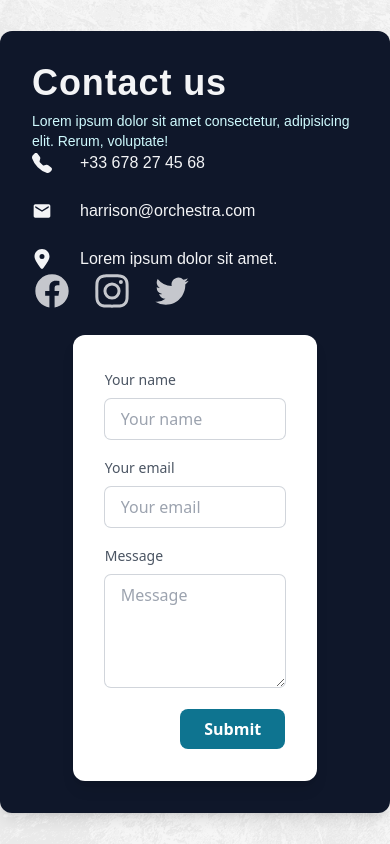
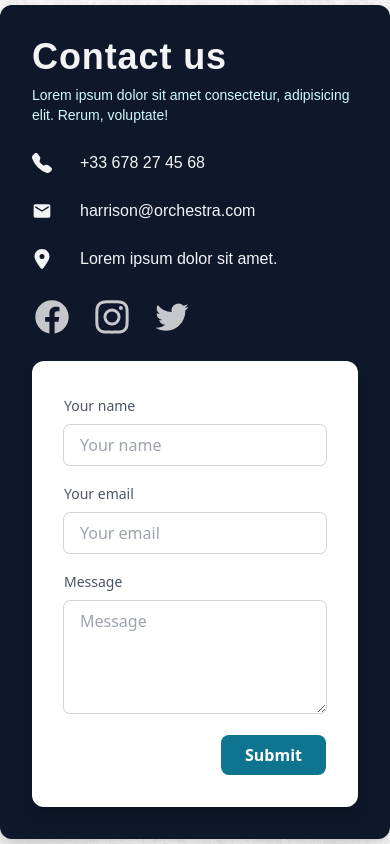
Before and after one commit to Jsendz/harrisonweb, a React (Vite) app: page / in a window 390 px wide. Shown: the part 3479-4323 px from the top of the page. Built offline with nearby package versions, Linux system fonts and the light colour scheme; a web font is replaced by a local one; what tailwindcss-animated would draw is missing.

Commit message:
harrisonweb

```diff
--- a/src/component/Footer.jsx
+++ b/src/component/Footer.jsx
@@ -9,7 +9,7 @@ const Footer = () => {
     <div>
         <div className=" flex w-full bg-about bg-no-repeat bg-cover min-h-screen justify-center items-center">
             <div className="flex flex-col space-y-6 md:flex-row md:space-x-6 md:space-y-0 bg-slate-900 w-full max-w-6xl p-8 rounded-xl shadow-lg">
-                <div className=" flex flex-col justify-between w-full h-full font-loos">
+                <div className=" flex flex-col justify-between w-full h-[300px] md:h-full font-loos">
                     <div>
                         <h1 className="font-bold text-4xl tracking-wide text-gray-100">Contact us</h1>
                         <p className="pt-2 text-cyan-100 text-sm">Lorem ipsum dolor sit amet consectetur, adipisicing elit. Rerum, voluptate!</p>
@@ -58,7 +58,7 @@ const Footer = () => {
                     </div>
 
                     <div className="w-full">
-                        <div className="bg-white rounded-xl shadow-lg p-8 text-gray-600 w-3/4 mx-auto ">
+                        <div className="bg-white rounded-xl shadow-lg p-8 text-gray-600 w-full md:w-3/4 mx-auto ">
                             <form action="" className="flex flex-col space-y-4">
                                 <div>
                                     <label htmlFor="" className="text-sm">Your name</label>
```
